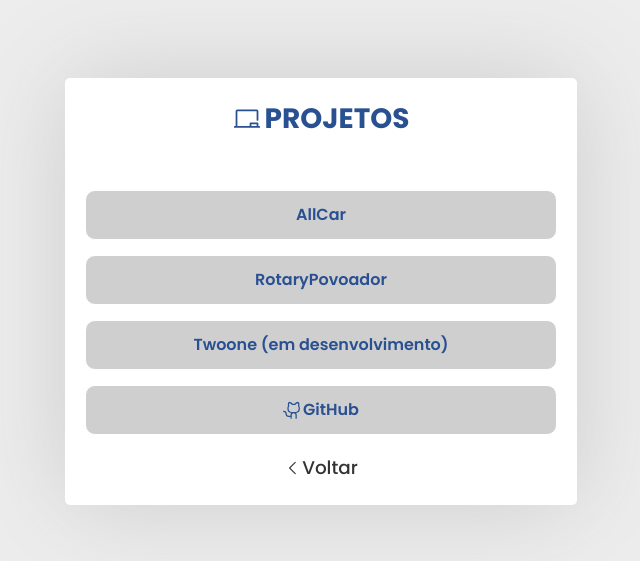
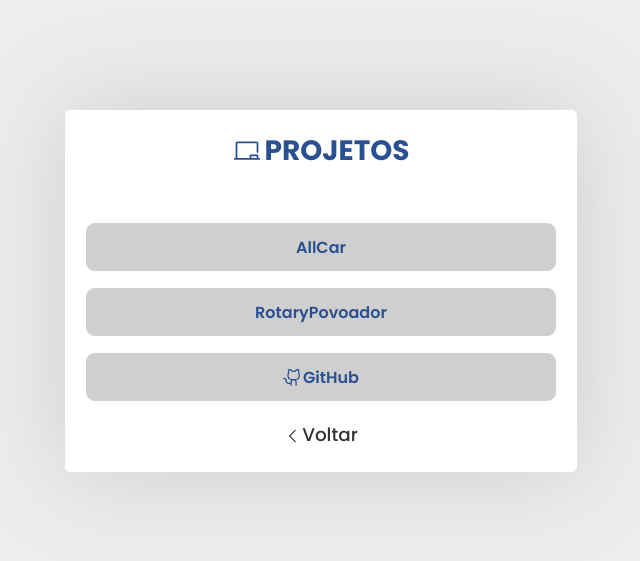
Before and after one commit to Cezarrull/links, a React (Vite) app: page /Projetos in a window 1280 px wide. Shown: the part 109-670 px from the top of the page, without its empty margins (319-959 px from the left). Built offline with nearby package versions, Linux system fonts and the light colour scheme.

Commit message:
remove link site twoone

```diff
--- a/src/Pages/pageProjects/PageProjects.jsx
+++ b/src/Pages/pageProjects/PageProjects.jsx
@@ -17,9 +17,6 @@
                             <a href="https://www.rotarypovoador.org.br/" target='_blanck'>RotaryPovoador</a>
                         </li>
                         <li>
-                            <a href="https://twoone.netlify.app/" target='_blanck'>Twoone (em desenvolvimento)</a>
-                        </li>
-                        <li>
                             <a href="https://github.com/Cezarrull" target='_blanck'><GithubLogo size={20} />GitHub</a>
                         </li>
                     </ul>
```
